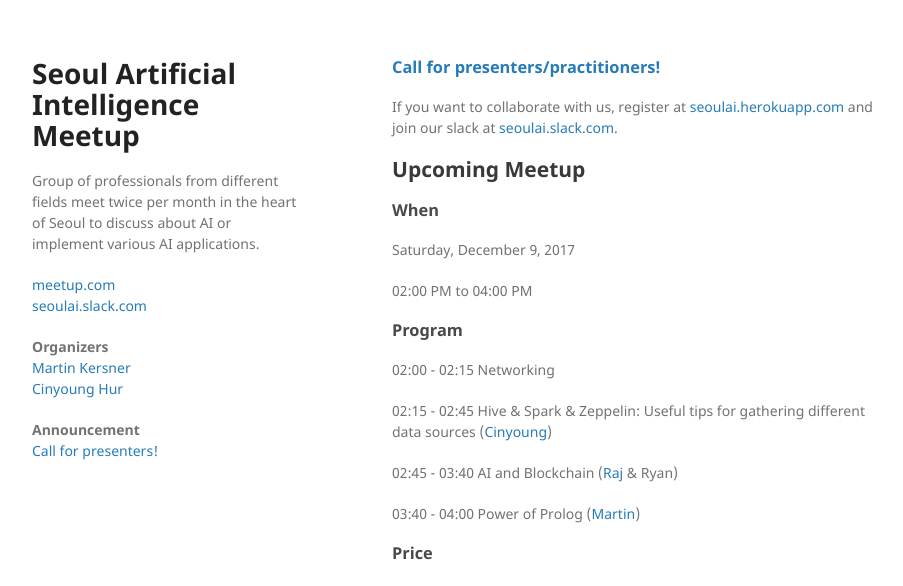
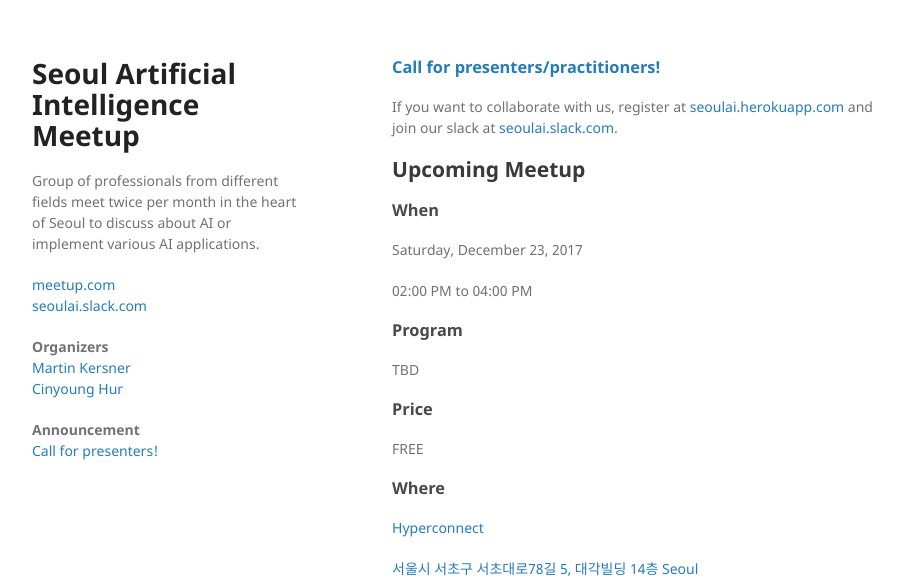
Before and after one commit to martinkersner/seoul-artificial-intelligence-meetup, a Jekyll site: the page built from docs/index.md, in a window 1280 px wide and 1400 px high. Shown: the top 586 px of the window, without its empty margins (178-1081 px from the left). Built offline with Jekyll 4.4.1, drawn with Linux system fonts in a browser that asks for light colours; our own code applies the rules of GitHub Pages for plain Markdown files; some of the changed text lies outside the part shown.

Commit message:
presentations from 9th december

```diff
--- a/docs/index.md
+++ b/docs/index.md
@@ -12,14 +12,14 @@
 <!--## Mini AI Hackathon-->
 
 ### When
-Saturday, December 9, 2017
+Saturday, December 23, 2017
 
 02:00 PM to 04:00 PM
 <!--01:00 PM to 06:00 PM-->
 <!-- 10:00 AM to 12:00 PM -->
 
 ### Program
-<!--TBD-->
+TBD
 
 <!--01:00 - 01:15 Introduction - What is the goal of Mini AI Hackathon?-->
 
@@ -43,13 +43,13 @@
 <!--Register at [meetup.com](https://www.meetup.com/Seoul-Artificial-Intelligence-Meetup/events/245144915).-->
 
 
-02:00 - 02:15 Networking
+<!--02:00 - 02:15 Networking-->
 
-02:15 - 02:45 Hive & Spark & Zeppelin: Useful tips for gathering different data sources ([Cinyoung](members/cinyoung))
+<!--02:15 - 02:45 Hive & Spark & Zeppelin: Useful tips for gathering different data sources ([Cinyoung](members/cinyoung))-->
 
-02:45 - 03:40 AI and Blockchain ([Raj](members/raj) & Ryan)
+<!--02:45 - 03:40 AI and Blockchain ([Raj](members/raj) & Ryan)-->
 
-03:40 - 04:00 Power of Prolog ([Martin](members/martin))
+<!--03:40 - 04:00 Power of Prolog ([Martin](members/martin))-->
 
 <!--02:15 - 02:30 [NALBI](https://www.nalbi.ai/) - How we started AI company, What Computer Vision technology we are developing, ...-->
 
```
Also changed, not shown: other parts of docs/index.md (+5 -0 lines).
